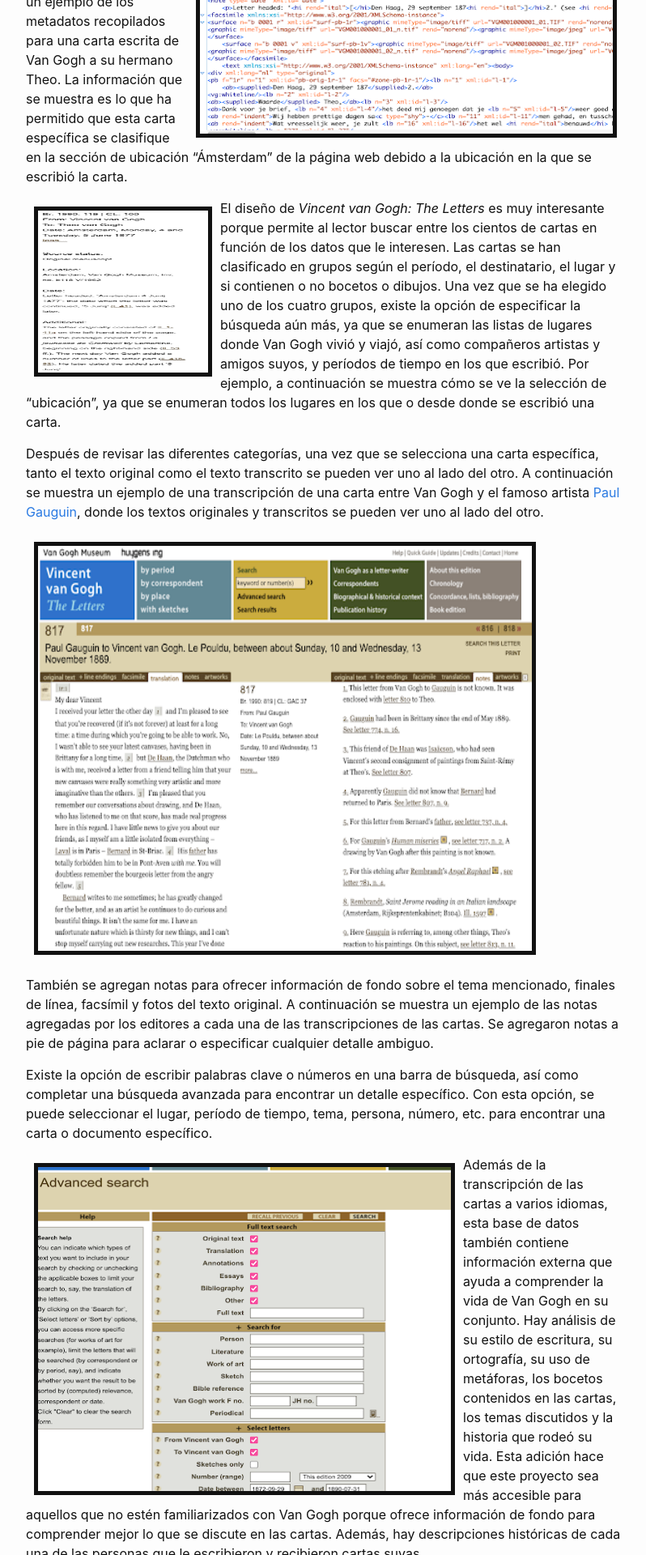
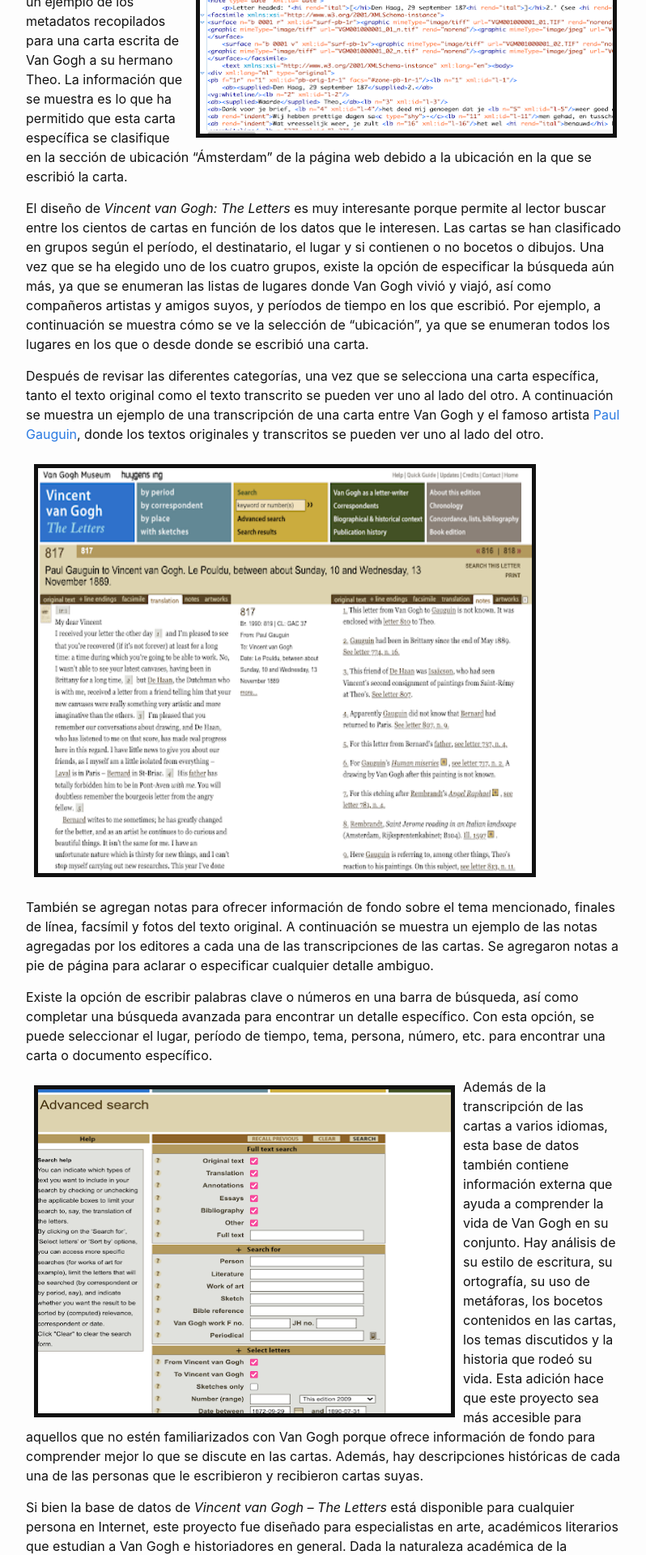
Before and after one commit to gmagnant00/gmagnant00.github.io, a Jekyll site: the page built from _posts/2021-10-04-edición-digital.md, in a window 1280 px wide. Shown: the part 1846-3766 px from the top of the page at 81% size, without its empty margins (238-1036 px from the left). Built offline with Jekyll 4.4.1, drawn with Linux system fonts in a browser that asks for light colours.

Commit message:
Update 2021-10-04-edición-digital.md

```diff
--- a/_posts/2021-10-04-edición-digital.md
+++ b/_posts/2021-10-04-edición-digital.md
@@ -24,7 +24,6 @@
 
 Los metadatos de cada una de las cartas son la información más importante que permite que las cartas se separen en categorías según el período de tiempo, la ubicación, la correspondencia, etc. A continuación se muestra un ejemplo de los metadatos recopilados para una carta escrita de Van Gogh a su hermano Theo. La información que se muestra es lo que ha permitido que esta carta específica se clasifique en la sección de ubicación "Ámsterdam" de la página web debido a la ubicación en la que se escribió la carta.
 
-<img src="/assets/images/0003.png" height="200" width="210" align="left" border="5px solid #000000" style="margin:10px;">
 
 El diseño de *Vincent van Gogh: The Letters* es muy interesante porque permite al lector buscar entre los cientos de cartas en función de los datos que le interesen. Las cartas se han clasificado en grupos según el período, el destinatario, el lugar y si contienen o no bocetos o dibujos. Una vez que se ha elegido uno de los cuatro grupos, existe la opción de especificar la búsqueda aún más, ya que se enumeran las listas de lugares donde Van Gogh vivió y viajó, así como compañeros artistas y amigos suyos, y períodos de tiempo en los que escribió. Por ejemplo, a continuación se muestra cómo se ve la selección de "ubicación", ya que se enumeran todos los lugares en los que o desde donde se escribió una carta.
 
```
